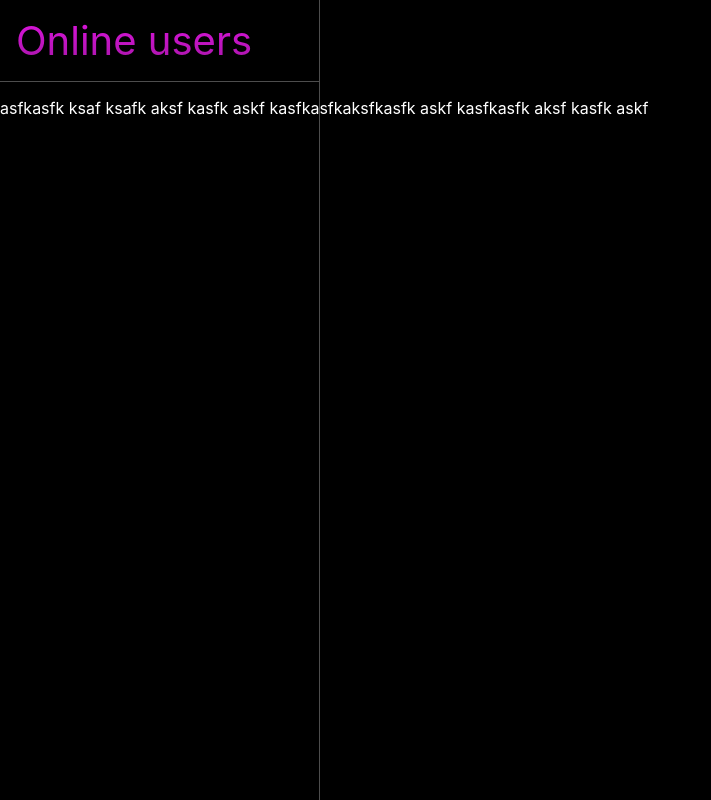
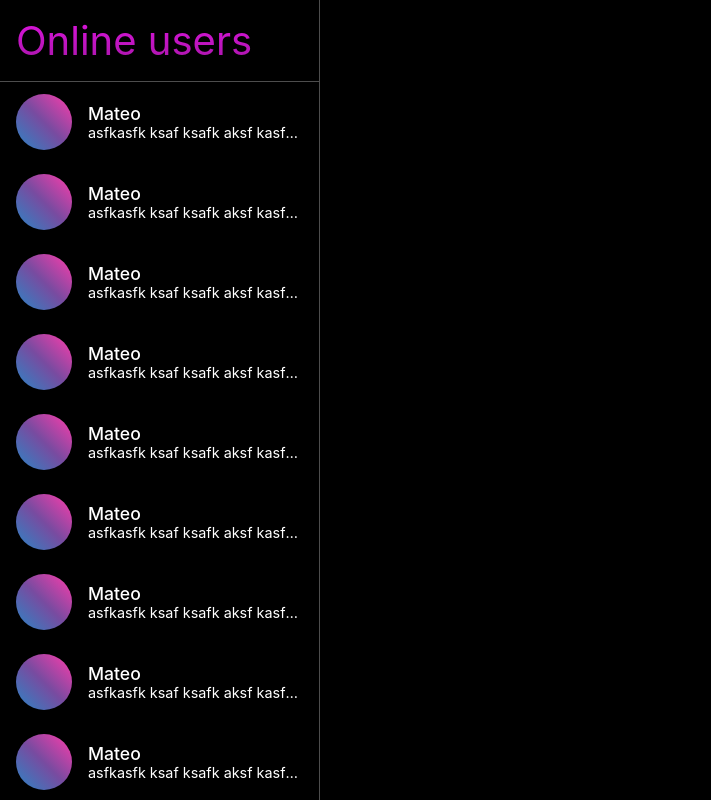
Before and after one commit to mateo-14/react-node-chat-frontend, a React (Vite) app: page / in a window 1280 px wide. Shown: the whole page, without its empty margins (0-711 px from the left). Built offline with nearby package versions, Linux system fonts and the light colour scheme.

Commit message:
style chats

```diff
--- a/src/components/ChatScreen.css
+++ b/src/components/ChatScreen.css
@@ -7,6 +7,8 @@
 }
 
 .chat__sidebar {
+  display: flex;
+  flex-direction: column;
   flex: 1;
   min-width: 320px;
   border-right: 1px solid rgba(255, 255, 255, 0.3);
@@ -20,28 +22,61 @@
 
 .sidebar__header {
   border-bottom: 1px solid rgba(255, 255, 255, 0.3);
+  padding: 1rem;
 }
 
 .sidebar__title {
   font-weight: 400;
   font-size: 2.5rem;
-  margin: 1rem;
   background-image: linear-gradient(0deg, rgba(167, 22, 168, 1) 0%, rgba(223, 20, 224, 1) 100%);
   -webkit-background-clip: text;
   background-clip: text;
   color: transparent;
+  margin: 0;
 }
 
 .sidebar__chats {
-  height: 100%;
+  flex: 1 1 1px;
+  overflow-y: auto;
 }
 
 .chat-card {
-  height: 50px;
   width: 100%;
+  padding: 1rem;
+  height: 5rem;
+  cursor: pointer;
+  transition: background 0.2s;
+  display: flex;
+  align-items: center;
+  gap: 0 1rem;
 }
 
-.chat-card p {
+.chat-card:hover {
+  background: rgba(255, 255, 255, 0.1);
+}
+
+.chat-card__avatar {
+  height: 3.5rem;
+  flex: 0 0 3.5rem;
+  border-radius: 100%;
+  background-color: #ff3cac;
+  background-image: linear-gradient(225deg, #ff3cac 0%, #784ba0 50%, #2b86c5 100%);
+}
+
+.chat-card__info {
+  overflow: hidden;
+}
+
+.chat-card__username {
+  font-weight: 500;
+  font-size: 1.1rem;
+}
+
+.chat-card__lastmsg {
+  font-size: 0.9rem;
   white-space: nowrap;
+  margin: 0;
+  padding: 0;
   text-overflow: ellipsis;
+  overflow: hidden;
 }
--- a/src/components/ChatScreen.tsx
+++ b/src/components/ChatScreen.tsx
@@ -8,11 +8,18 @@ function ChatScreen() {
           <h2 className="sidebar__title">Online users</h2>
         </div>
         <div className="sidebar__chats">
-          <div className="chat-card">
-            <p>
-              asfkasfk ksaf ksafk aksf kasfk askf kasfkasfkaksfkasfk askf kasfkasfk aksf kasfk askf
-            </p>
-          </div>
+          {new Array(10).fill(15).map(() => (
+            <div className="chat-card">
+              <div className="chat-card__avatar"></div>
+              <div className="chat-card__info">
+                <span className="chat-card__username">Mateo</span>
+                <p className="chat-card__lastmsg">
+                  asfkasfk ksaf ksafk aksf kasfk askf kasfkasfkaksfkasfk askf kasfkasfk aksf kasfk
+                  askf
+                </p>
+              </div>
+            </div>
+          ))}
         </div>
       </div>
       <div className="chat__main"></div>
```
